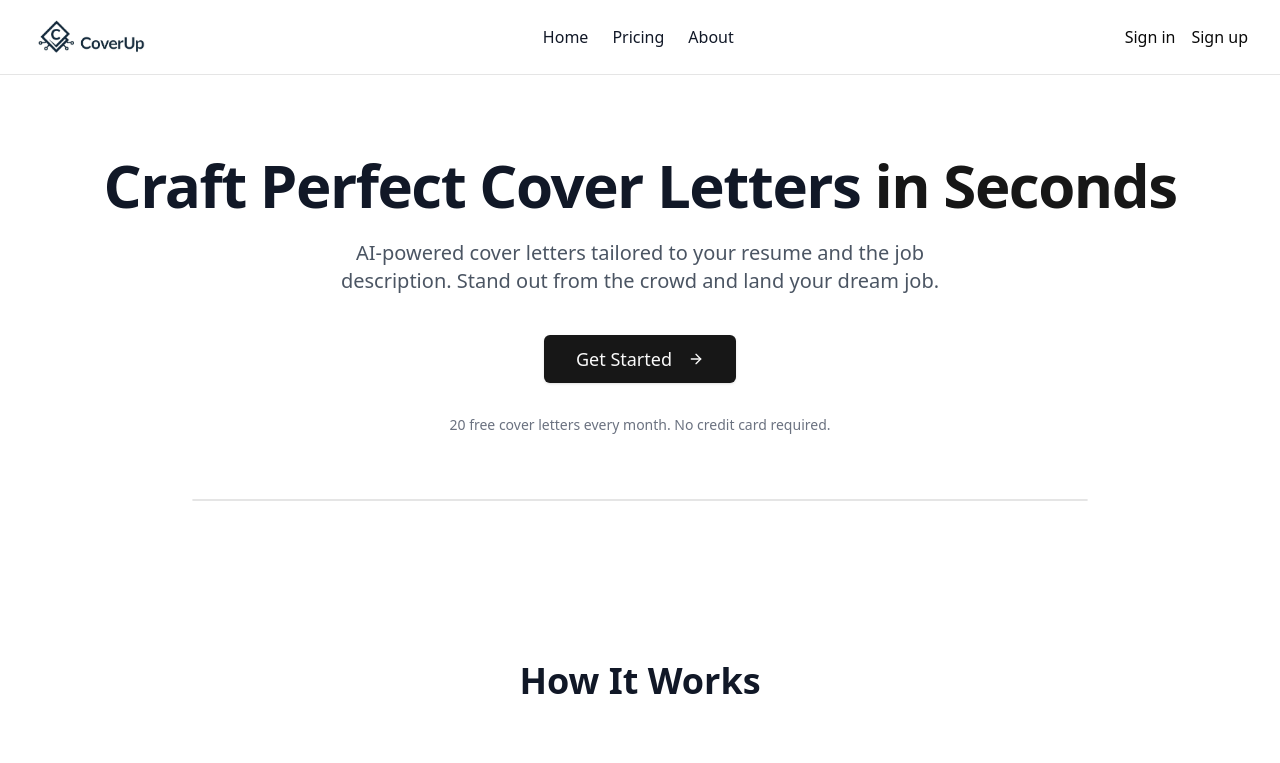
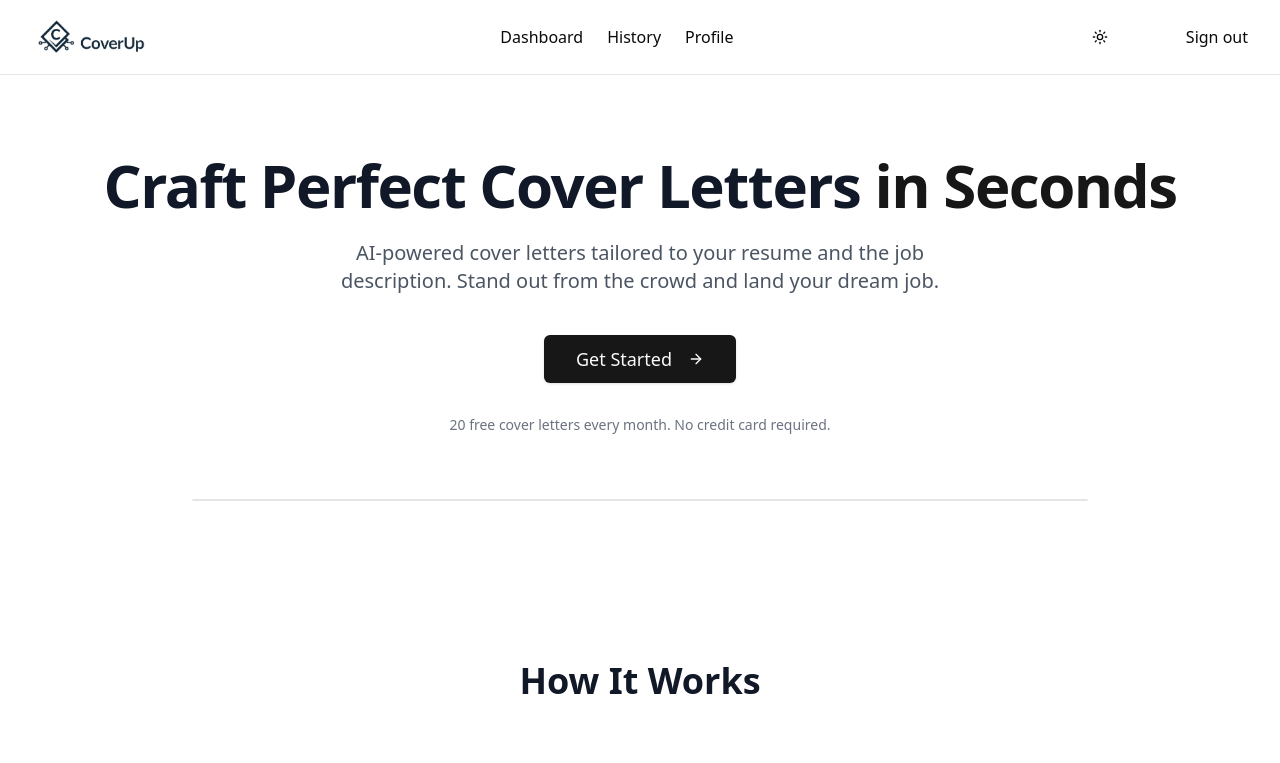
Before and after one commit to newtoallofthis123/coverup, a Next.js app: page / in a window 1280 px wide. Shown: the top 763 px of the page. Built offline with nearby package versions, Linux system fonts and the light colour scheme; no server answers.

Commit message:
feat: Add conditional header with auth state handling

```diff
--- a/app/page.tsx
+++ b/app/page.tsx
@@ -15,10 +15,18 @@ import {
   UserButton,
 } from "@clerk/nextjs";
 import Image from "next/image";
+import { auth } from "@clerk/nextjs/server";
+import SignInNav from "@/components/custom/signin-nav";
 
 export default async function Home() {
+  const user = await auth();
+  const isLoggedIn = user ? true : false;
+
   return (
     <div className="flex flex-col min-h-screen">
+      {isLoggedIn ? (
+        <SignInNav />
+      ) : (
         <header className="border-b dark:border-gray-700">
           <div className="container flex items-center justify-between py-4">
             <Link href="/" className="text-2xl font-bold">
@@ -68,6 +76,7 @@ export default async function Home() {
             </div>
           </div>
         </header>
+      )}
 
       <section className="py-20 dark:black">
         <div className="container flex flex-col items-center text-center">
```
Lines whose indentation alone changed are shown as unchanged.
